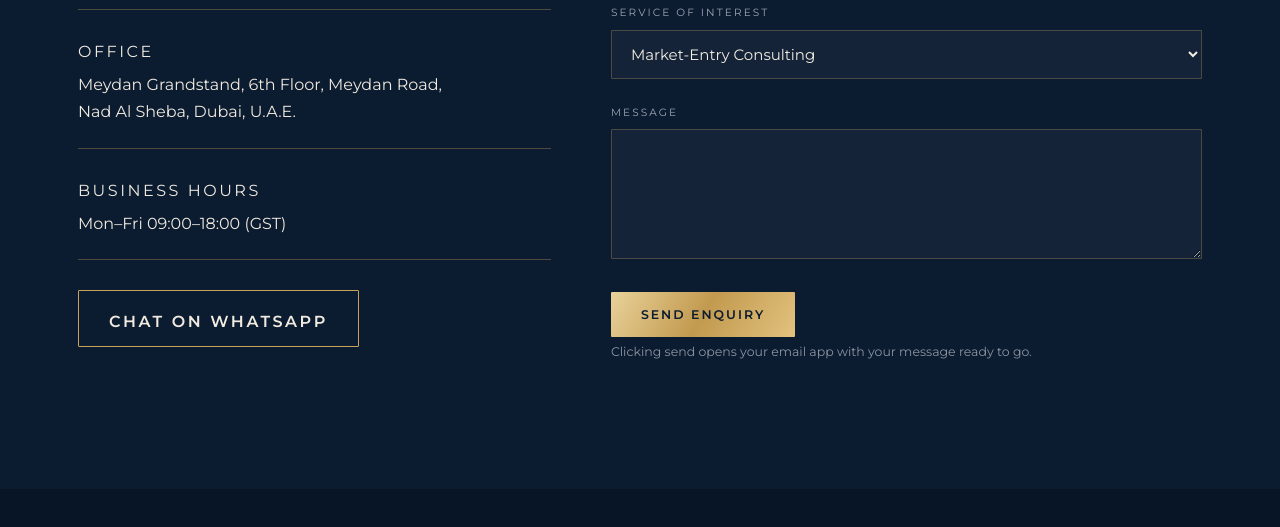
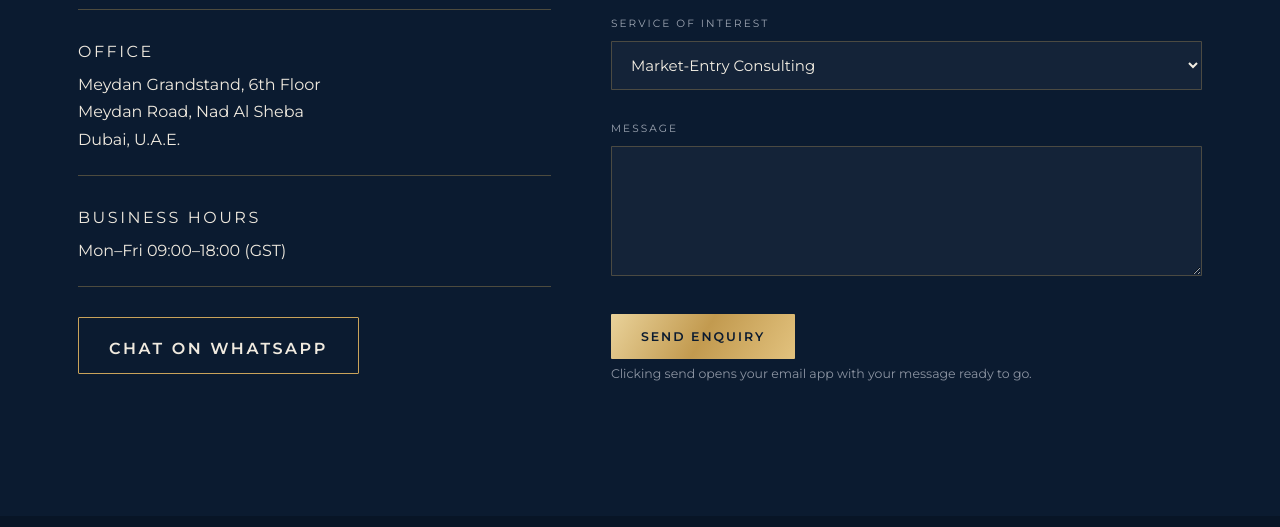
Before and after one commit to jihkim1210-dev/ZiyaBridgeConsultancy, a plain HTML site: page index.html in a window 1280 px wide. Shown: the part 7392-7919 px from the top of the page. Drawn offline with Linux system fonts and the light colour scheme.

Commit message:
Contact: address in three clean lines
Co-Authored-By: Claude Opus 5.5 <noreply@anthropic.com>
Claude-Session: https://claude.ai/code/session_01L5W8EExV7vc3VZc2K69CoC

```diff
--- a/index.html
+++ b/index.html
@@ -502,7 +502,7 @@ footer{background:#081526;color:#8D95A3;padding:60px 0 34px;font-size:13px}
       <div class="c-info rv">
         <div><small><span data-ko>이메일</span><span data-en>Email</span></small><a href="mailto:info@ziyaconsulting.com">info@ziyaconsulting.com</a></div>
         <div><small><span data-ko>전화 · WhatsApp</span><span data-en>Phone · WhatsApp</span></small><a href="tel:+971509180520">+971 50 918 0520</a></div>
-        <div><small><span data-ko>주소</span><span data-en>Office</span></small><span>Meydan Grandstand, 6th Floor, Meydan Road,<br>Nad Al Sheba, Dubai, U.A.E.</span></div>
+        <div><small><span data-ko>주소</span><span data-en>Office</span></small><span>Meydan Grandstand, 6th Floor<br>Meydan Road, Nad Al Sheba<br>Dubai, U.A.E.</span></div>
         <div><small><span data-ko>업무 시간</span><span data-en>Business Hours</span></small><span data-ko>월–금 09:00–18:00 (UAE 시간)</span><span data-en>Mon–Fri 09:00–18:00 (GST)</span></div>
         <div style="border:0"><a class="btn btn-line" style="margin-top:8px;display:inline-flex" href="https://wa.me/971509180520" target="_blank" rel="noopener"><span data-ko>WhatsApp으로 문의</span><span data-en>Chat on WhatsApp</span></a></div>
       </div>
```
